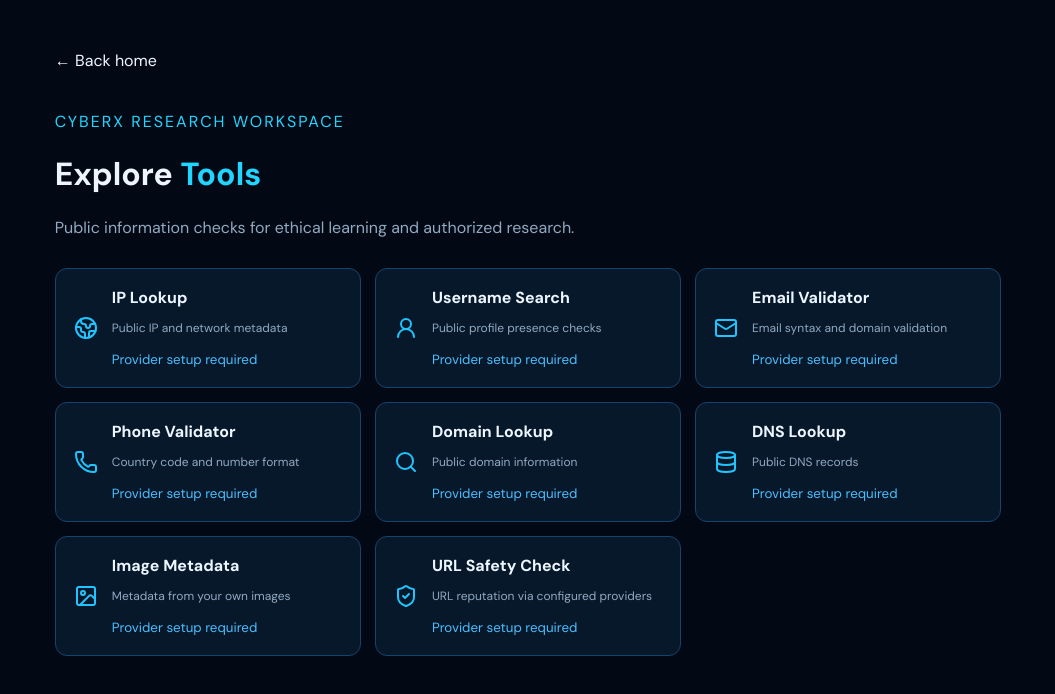
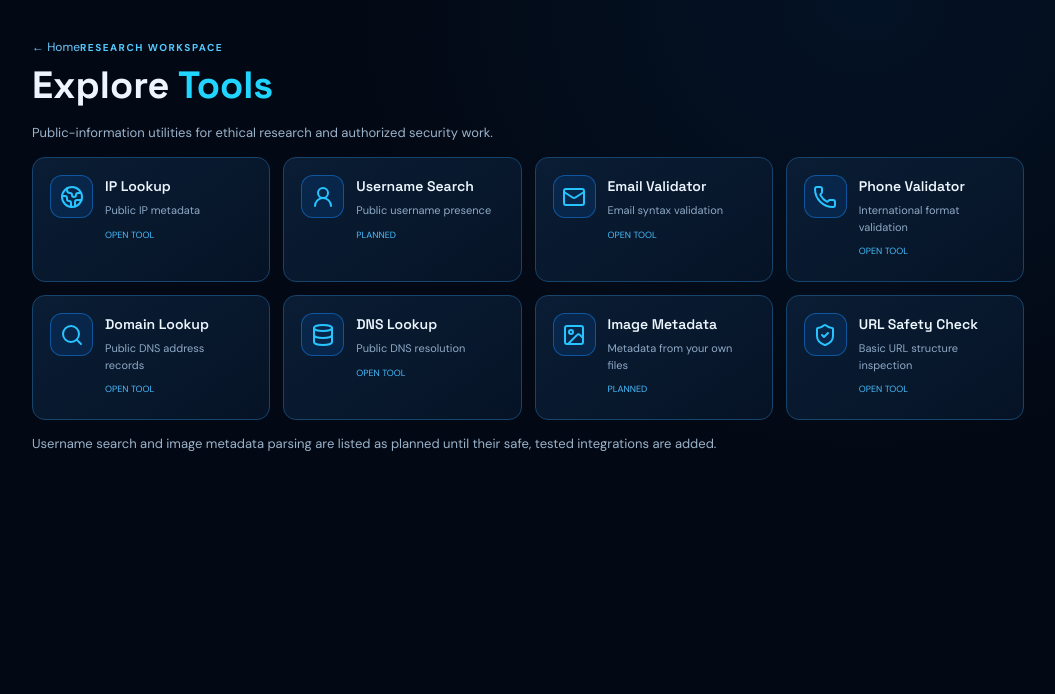
Before and after one commit to Xcyberking/CyberOsintIndia, a Next.js app: page /tools in a window 1280 px wide. Shown: the top 694 px of the page, without its empty margins (112-1167 px from the left). Built offline with nearby package versions, Linux system fonts and the light colour scheme.

Commit message:
Connect tools directory to implemented lookup pages

```diff
--- a/app/tools/page.tsx
+++ b/app/tools/page.tsx
@@ -1,5 +1,4 @@
-"use client";
 import Link from "next/link";
-import { ArrowLeft, Globe2, UserRound, Mail, Phone, Search, Database, Image, ShieldCheck } from "lucide-react";
-const items = [["IP Lookup","Public IP and network metadata",Globe2],["Username Search","Public profile presence checks",UserRound],["Email Validator","Email syntax and domain validation",Mail],["Phone Validator","Country code and number format",Phone],["Domain Lookup","Public domain information",Search],["DNS Lookup","Public DNS records",Database],["Image Metadata","Metadata from your own images",Image],["URL Safety Check","URL reputation via configured providers",ShieldCheck]] as const;
-export default function ToolsPage(){return <main style={{maxWidth:1100,margin:"auto",padding:"50px 6%"}}><Link href="/">← Back home</Link><p style={{color:"#20d5ff",letterSpacing:2,marginTop:40}}>CYBERX RESEARCH WORKSPACE</p><h1>Explore <span style={{color:"#20d5ff"}}>Tools</span></h1><p style={{color:"#91a9c1"}}>Public information checks for ethical learning and authorized research.</p><div style={{display:"grid",gridTemplateColumns:"repeat(auto-fit,minmax(260px,1fr))",gap:14,marginTop:30}}>{items.map(([name,desc,Icon])=><article key={name} style={{display:"flex",gap:14,alignItems:"center",padding:18,background:"#08182b",border:"1px solid #17446d",borderRadius:12}}><Icon color="#20c5ff"/><div><b>{name}</b><p style={{fontSize:12,color:"#91a9c1"}}>{desc}</p><small style={{color:"#4abfff"}}>Provider setup required</small></div></article>)}</div></main>}
+import { Globe2, UserRound, Mail, Phone, Search, Database, Image, ShieldCheck } from "lucide-react";
+const items=[["IP Lookup","ip-lookup","Public IP metadata",Globe2],["Username Search","username-search","Public username presence",UserRound],["Email Validator","email-validator","Email syntax validation",Mail],["Phone Validator","phone-validator","International format validation",Phone],["Domain Lookup","domain-lookup","Public DNS address records",Search],["DNS Lookup","dns-lookup","Public DNS resolution",Database],["Image Metadata","image-metadata","Metadata from your own files",Image],["URL Safety Check","url-safety","Basic URL structure inspection",ShieldCheck]] as const;
+export default function Tools(){return <main className="panel-page"><Link href="/">← Home</Link><span className="eyebrow">RESEARCH WORKSPACE</span><h1>Explore <em>Tools</em></h1><p>Public-information utilities for ethical research and authorized security work.</p><div className="grid">{items.map(([name,slug,desc,Icon])=><Link className="card" href={["ip-lookup","email-validator","phone-validator","domain-lookup","dns-lookup","url-safety"].includes(slug)?"/tools/"+slug:"/tools"} key={slug}><span className="icon"><Icon/></span><span><b>{name}</b><small>{desc}</small><label>{slug==="username-search"||slug==="image-metadata"?"PLANNED":"OPEN TOOL"}</label></span></Link>)}</div><p className="muted">Username search and image metadata parsing are listed as planned until their safe, tested integrations are added.</p></main>}
```
